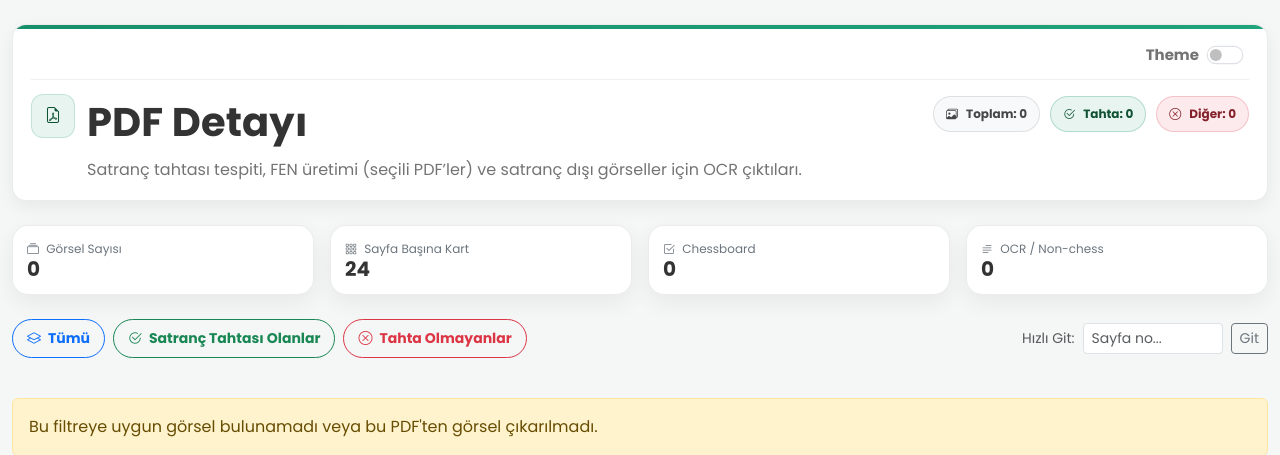
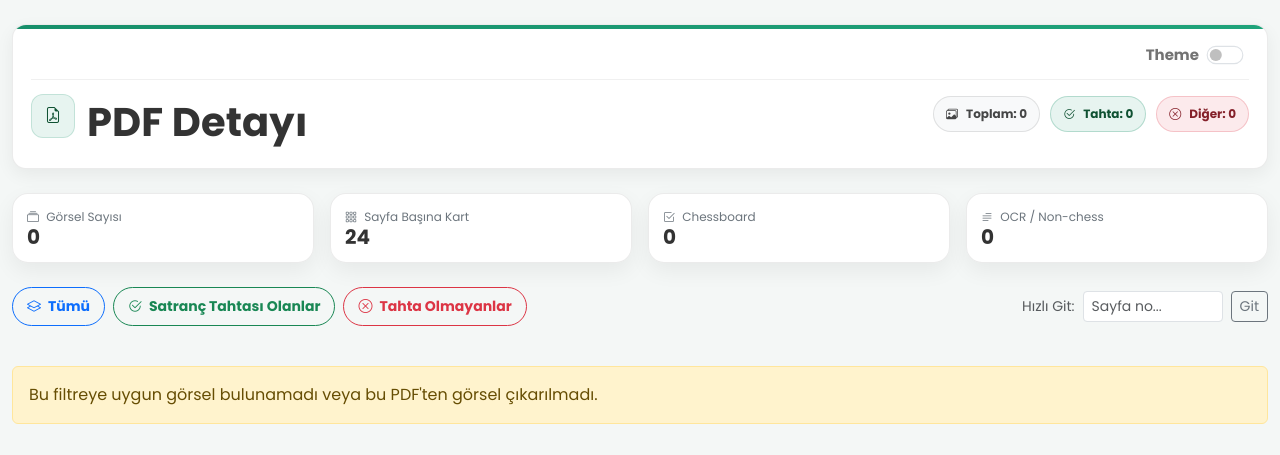
Before and after one commit to betulkizilkaya/DocuVision-AI, a Flask app: template app/web/templates/pdf_detail.html in a window 1280 px wide. Shown: the top 455 px of the page. Run offline with Flask 3, Linux system fonts and the light colour scheme; the template is opened without the code that fills it, so the values that code supplies are empty; parts of the project's set-up code (start-up, migrations or seed data) failed here and were passed over.

Commit message:
pdf_detail page updated

```diff
--- a/app/web/templates/pdf_detail.html
+++ b/app/web/templates/pdf_detail.html
@@ -437,9 +437,6 @@ body.dark-mode .pd-chip{
       <div class="pd-hero-text">
         <h1 class="pd-hero-title mb-1">PDF Detayı</h1>
         <div class="pd-hero-file" title="{{ pdf_name }}">{{ pdf_name }}</div>
-        <p class="pd-hero-sub mt-2">
-          Satranç tahtası tespiti, FEN üretimi (seçili PDF’ler) ve satranç dışı görseller için OCR çıktıları.
-        </p>
       </div>
     </div>
 
```
